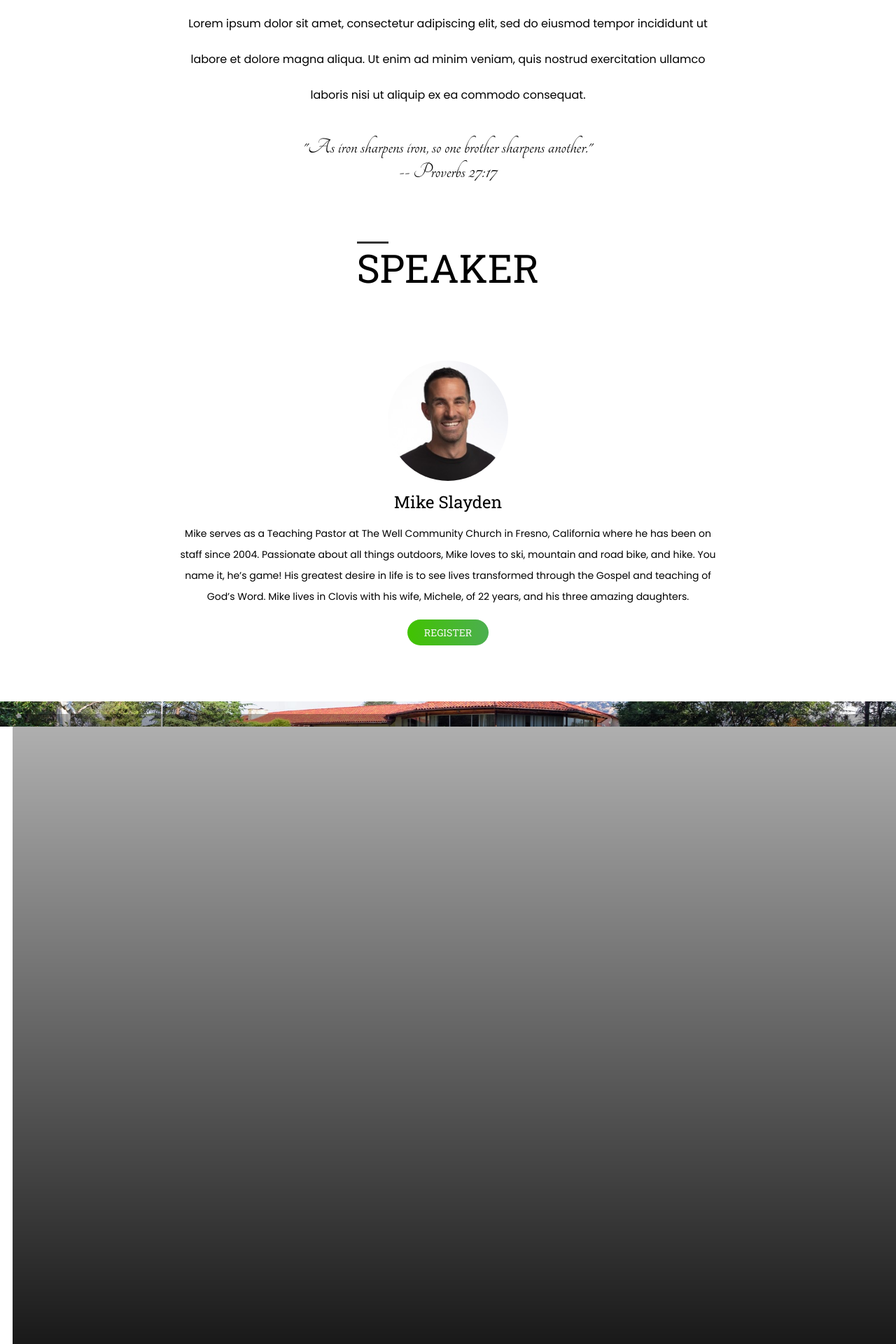
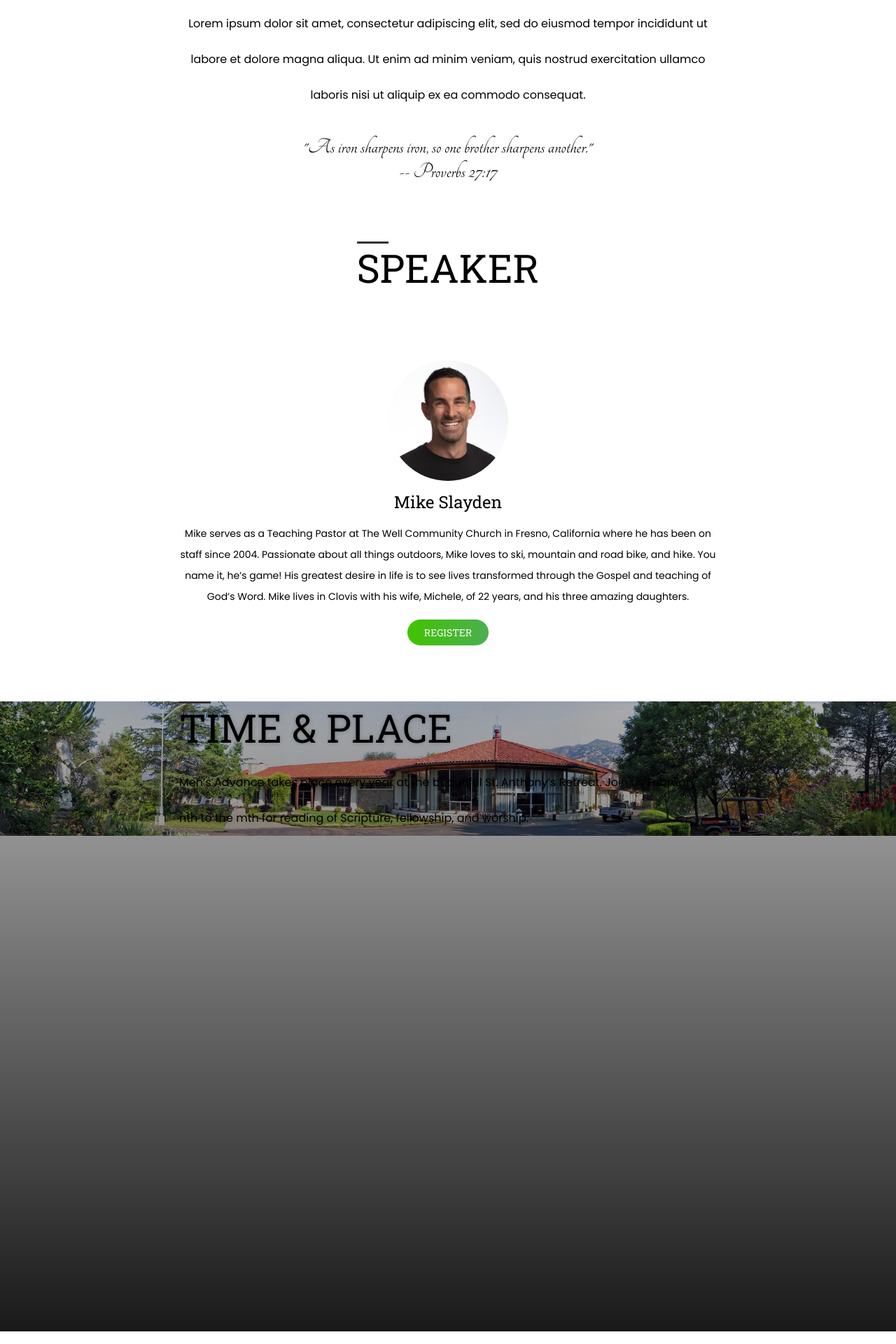
Before and after one commit to juliancoleman/mens-advance, a Jekyll site: the page built from index.html, in a window 1280 px wide. Shown: the part 1046-2966 px from the top of the page at 70% size. Built offline with Jekyll 4.4.1, drawn with Linux system fonts in a browser that asks for light colours.

Commit message:
Adds some text to the location section

```diff
--- a/_sass/typography.scss
+++ b/_sass/typography.scss
@@ -6,3 +6,9 @@
   -ms-text-size-adjust: 100%;
   -webkit-text-size-adjust: 100%;
 }
+
+.blurb-1 {
+  font-family: $poppins;
+  font-size: 1rem;
+  line-height: 3.1875rem;
+}
--- a/assets/css/style.scss
+++ b/assets/css/style.scss
@@ -27,9 +27,6 @@
 }
 
 #about-text {
-  font-family: $poppins;
-  font-size: 1rem;
-  line-height: 3.1875rem;
   margin: 60px 0 28px;
 }
 
@@ -63,8 +60,8 @@
 .location {
   background: url("../images/StAnthonyPano500.jpg") center no-repeat;
   background-size: cover;
-  padding: 1.125rem;
   margin: 80px 0 0;
+  text-shadow: 0 0 6px rgba(0, 0, 0, 0.25);
 }
 
 @media (max-width: 1200px) {
--- a/index.html
+++ b/index.html
@@ -13,7 +13,7 @@
 <div class="container" style="margin-top: 60px; text-align: center;">
   <img src="/assets/images/pngwing.png" alt="pngwing" width="341">
 
-  <p id="about-text">
+  <p id="about-text" class="blurb-1">
     Lorem ipsum dolor sit amet, consectetur adipiscing elit, sed do eiusmod
     tempor incididunt ut labore et dolore magna aliqua. Ut enim ad minim veniam,
     quis nostrud exercitation ullamco laboris nisi ut aliquip ex ea commodo
@@ -51,4 +51,13 @@
 
 <figure class="location">
   <div class="overlay"></div>
+
+  <div class="container">
+    <h4 class="big-header">Time & Place</h4>
+    <p class="blurb-1">
+      Men’s Advance takes place every year at the beautiful St. Anthony’s
+      Retreat. Join us February nth to the mth for reading of Scripture,
+      fellowship, and worship.
+    </p>
+  </div>
 </figure>
```
